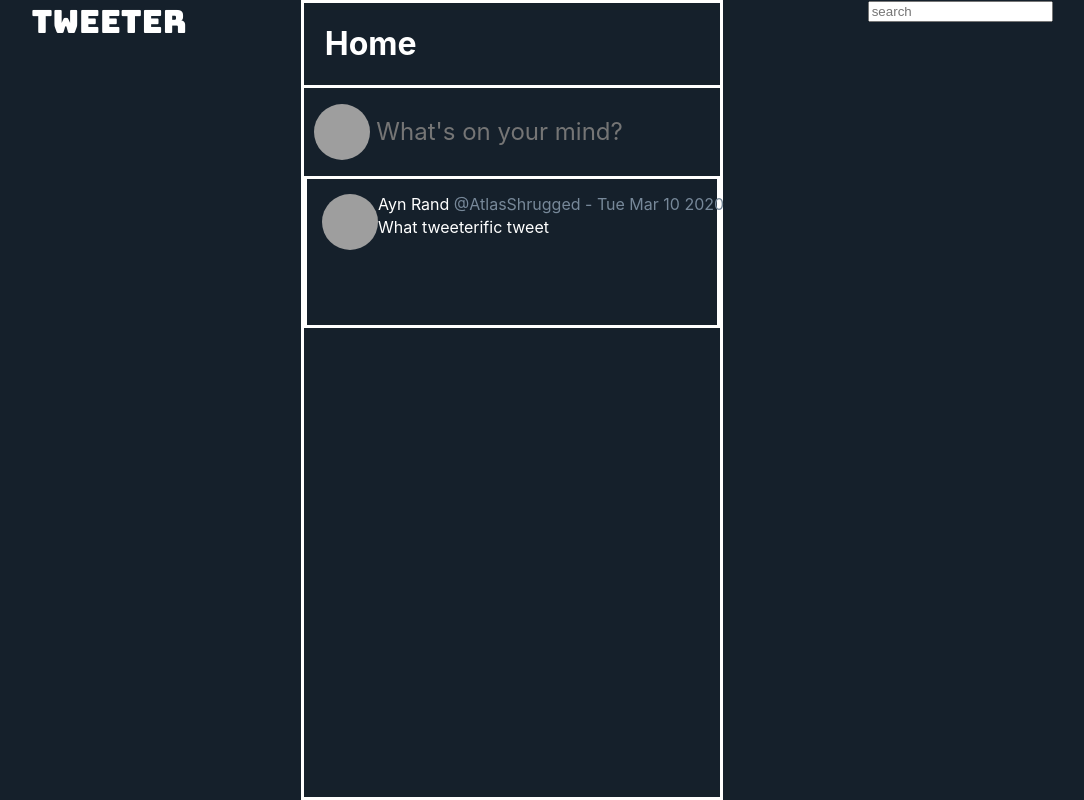
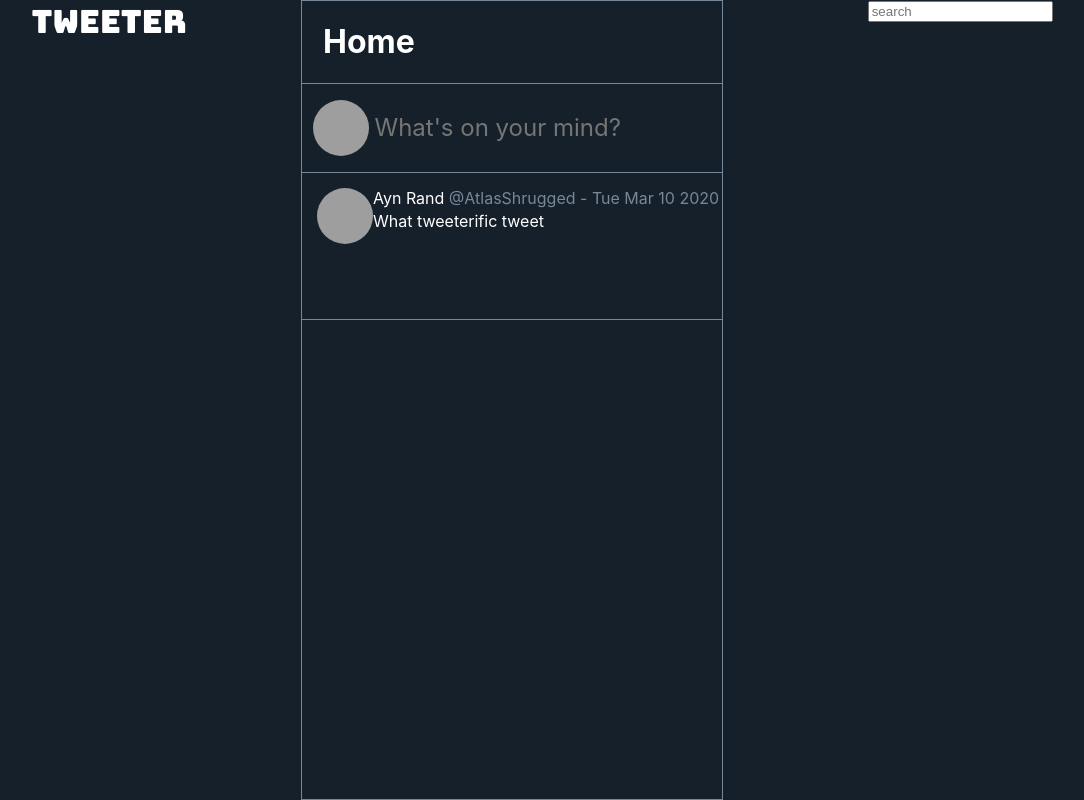
Before and after one commit to jadk97/tweeter-2.0, a React (Create React App) app: page / in a window 1280 px wide. Shown: the whole page, without its empty margins (83-1167 px from the left). Built offline with nearby package versions, Linux system fonts and the light colour scheme; grey boxes are pictures that could not be loaded.

Commit message:
tweaked the styling a bit more

```diff
--- a/src/components/ComposeTweet.css
+++ b/src/components/ComposeTweet.css
@@ -1,5 +1,6 @@
 .compose-tweet {
   width: 100%;
+  border-bottom: 1px solid lightslategray;
 }
 
 .tweet-box{
--- a/src/components/Header.css
+++ b/src/components/Header.css
@@ -1,6 +1,6 @@
 .header{
   text-align: left;
   padding-left: 5%;
-  border-bottom: solid;
+  border-bottom: 1px solid lightslategray;
   margin-bottom: 1rem;
 }
--- a/src/components/Home.css
+++ b/src/components/Home.css
@@ -1,5 +1,5 @@
 .home{
-  border: solid;
+  border: 1px solid lightslategray;
   flex: 1;
   order: 2;
   color: white;
--- a/src/components/Tweet.css
+++ b/src/components/Tweet.css
@@ -1,5 +1,5 @@
 .tweet-container{
-  border: solid;
+  border-bottom: 1px solid lightslategray;
   padding: 15px;
   text-align: left;
 
```
